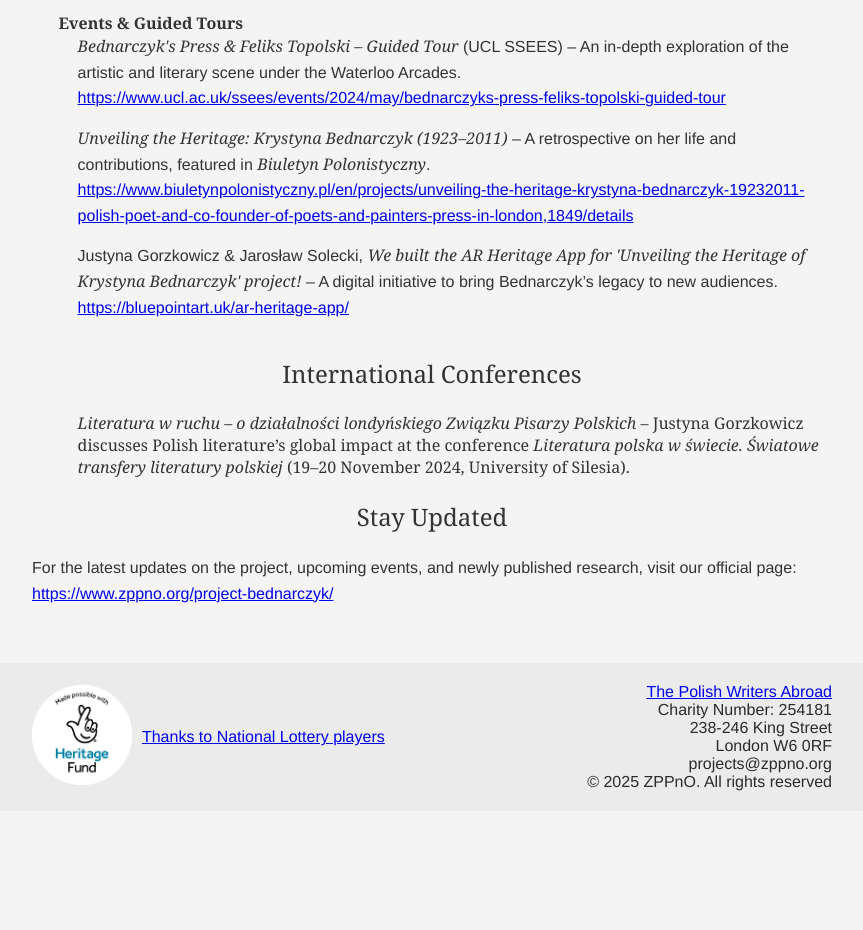
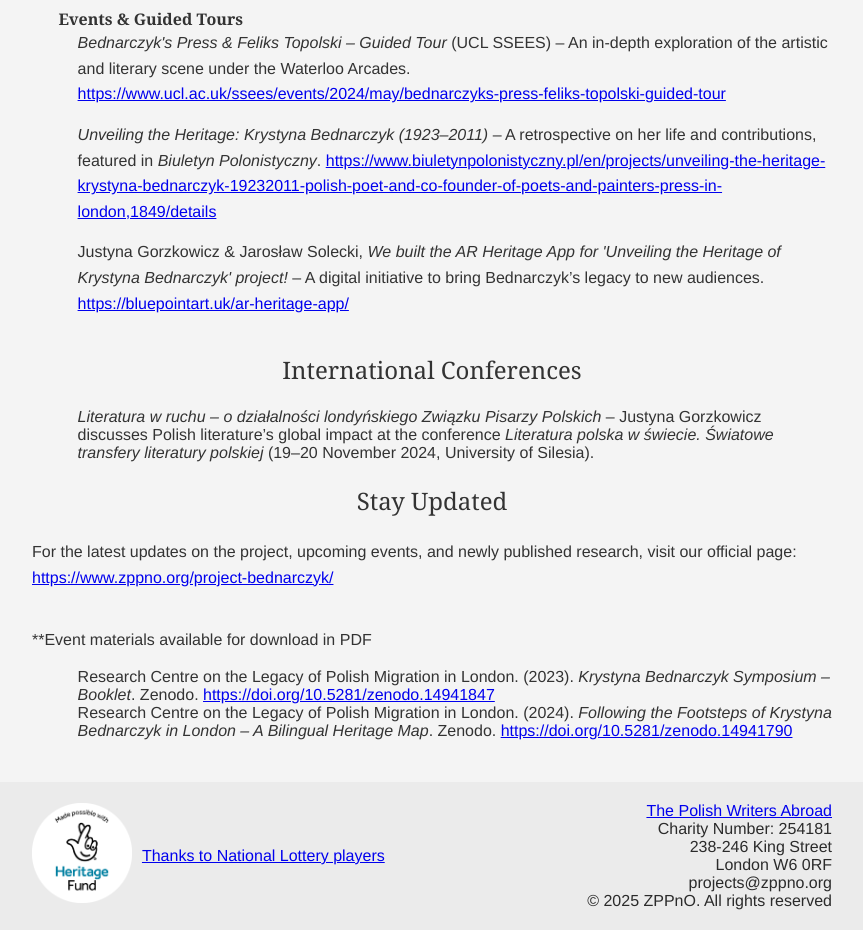
Before and after one commit to BluePointArt-Bednarczyk/www_bednarczyk, an Astro site: page /project_media in a window 1280 px wide. Shown: the part 1064-1994 px from the top of the page, without its empty margins (208-1071 px from the left). Before the commit the page ends 1875 px from the top, so only its background shows below. Built offline with nearby package versions, Linux system fonts and the light colour scheme; Astro itself is replaced by a stand-in of ours.

Commit message:
update o projekcie

```diff
--- a/public/styles/global.css
+++ b/public/styles/global.css
@@ -22,6 +22,11 @@
 /* Ensure the main content expands to push the footer down */
 main {
   flex: 1;
+}
+
+li, em {
+  font-family: 'Helvetica Neue', Helvetica, Arial, "MS Trebuchet", sans-serif;
+
 }
 
 
--- a/src/layouts/Layout.astro
+++ b/src/layouts/Layout.astro
@@ -22,7 +22,7 @@
       <ul>
         <li><a href="/">Home</a></li>
         <li><a href="/about">About</a></li>
-        <li><a href="/outcome">Project Outcomes</a></li>
+        <li><a href="/outcomes">Project Outcomes</a></li>
       </ul>
     </header>
 
--- a/src/pages/project_media.astro
+++ b/src/pages/project_media.astro
@@ -25,12 +25,12 @@
           > – Contributions by Caryl Topolski, Magdalena Czajkowska, Aleksandra Dąbrowska,
           Mieczysława Wazacz, and Anna Frajlich. Featured in <em
             >Pamiętnik Literacki</em
-          > (Vol. LXVI, December 2023, pp. 11-26), this collection of essays presents reflections
-          from the International Symposium on Krystyna Bednarczyk, co-organised by
-          the Research Centre on the Legacy of Polish Migration (ReCeLPM), the Union
-          of Polish Writers Abroad (ZPPnO), University College London School of Slavonic
-          and East European Studies (UCL SSEES), and the Polish University Abroad
-          (PUNO).
+          > (Vol. LXVI, December 2023, pp. 11-26), this collection of essays presents
+          reflections from the International Symposium on Krystyna Bednarczyk, co-organised
+          by the Research Centre on the Legacy of Polish Migration (ReCeLPM), the
+          Union of Polish Writers Abroad (ZPPnO), University College London School
+          of Slavonic and East European Studies (UCL SSEES), and the Polish University
+          Abroad (PUNO).
         </p>
       </li>
       <li>
@@ -51,7 +51,10 @@
     <h4 id="-press-features-"><strong>Press Features</strong></h4>
     <ul>
       <li>
-        <p>A separate page fully dedicated to information about the project, Pamiętnik Literacki (Vol. LXVI, December 2023, p. 276).</p>
+        <p>
+          A separate page fully dedicated to information about the project,
+          Pamiętnik Literacki (Vol. LXVI, December 2023, p. 276).
+        </p>
         <p>
           Katarzyna Zechenter, <em>Dla Krystyny Bednarczykowej</em>, <em
             >Tydzień Polski</em
@@ -140,5 +143,24 @@
         >https://www.zppno.org/project-bednarczyk/</a
       >
     </p><br />
+    <p>**Event materials available for download in PDF</p>
+    <ul>
+      <li>
+        Research Centre on the Legacy of Polish Migration in London. (2023). <em
+          >Krystyna Bednarczyk Symposium – Booklet</em
+        >. Zenodo. <a href="https://doi.org/10.5281/zenodo.14941847"
+          >https://doi.org/10.5281/zenodo.14941847</a
+        >
+      </li>
+      <li>
+        Research Centre on the Legacy of Polish Migration in London. (2024). <em
+          >Following the Footsteps of Krystyna Bednarczyk in London – A
+          Bilingual Heritage Map</em
+        >. Zenodo. <a href="https://doi.org/10.5281/zenodo.14941790"
+          >https://doi.org/10.5281/zenodo.14941790</a
+        >
+      </li>
+    </ul>
+    <br />
   </div>
 </Layout>
```
Also changed, not shown: src/pages/outcomes.astro (renamed from src/pages/outcome.astro).
